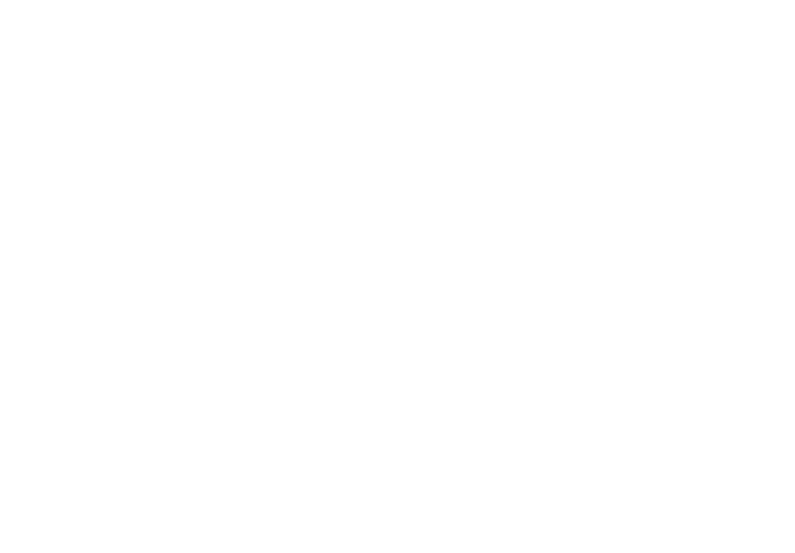
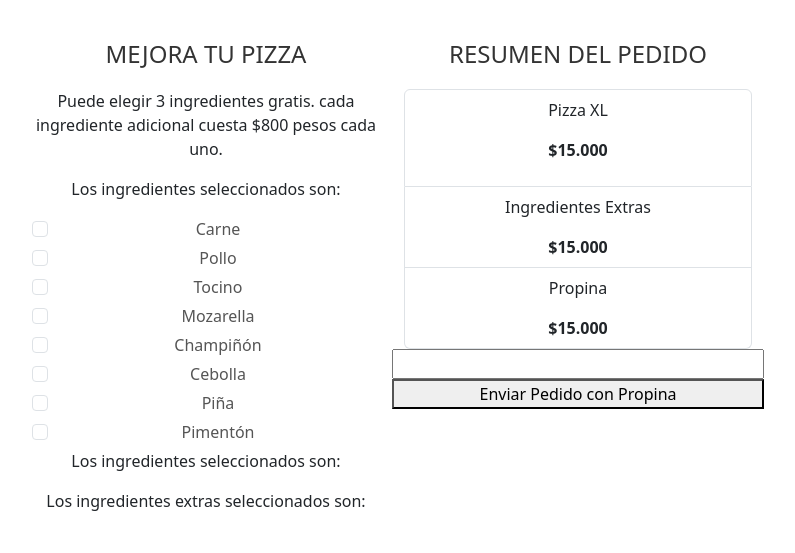
Before and after one commit to jordannadelahozarmijo/grupo14-master, a plain HTML site: page M4/M4S3/scr/index.html in a window 1280 px wide. Shown: the whole page, without its empty margins (248-1043 px from the left). Drawn offline with nearby package versions, Linux system fonts and the light colour scheme; files that its build step writes are made by us from their sources; files whose address does not match are found by name.

Commit message:
actualizacion

```diff
--- a/M4/M4S3/assets/js/main.js
+++ b/M4/M4S3/assets/js/main.js
@@ -15,3 +15,31 @@
 
     //utilizar el valor por defecto 1000 al seleccionar el input de propinas
         //Enviar alert de Propina enviada / Propina no enviada
+
+// Definir clase Pedido
+class Pedido {
+    constructor(total, propina = 1000) {
+        this.total = total;
+        this.propina = propina;
+    }
+
+    describir() {
+        return `Total: ${this.total}, Propina: ${this.propina}`;
+    }
+}
+
+// Definir clase Pizza que extiende de Pedido
+class Pizza extends Pedido {
+    // Definir constructor con parámetros adicionales y parámetros por defecto
+    constructor(total, propina, precio=15000,ingredientes) {
+        // Llamar al constructor de la clase padre con parámetros específicos
+        super(total, propina);
+        // Asignar valor a la propiedad precio
+        this.precio = precio;
+        this.ingredientes = ingredientes;
+    }
+
+    describir() {
+        return `Total: ${this.total}, Propina: ${this.propina}, Precio: ${this.precio}, Ingredientes ${this.ingredientes}.`;
+    }
+}
--- a/M4/M4S3/scr/index.html
+++ b/M4/M4S3/scr/index.html
@@ -1,4 +1,4 @@
-<html lang="en">
+<html lang="es">
 <head>
     <meta charset="UTF-8">
     <meta name="viewport" content="width=device-width, initial-scale=1.0">
@@ -14,8 +14,74 @@
         <!--Jumbotron-->
 
         <!--Contenido-->
-            <!--Utilizar radio button-->
+        <div class="container text-center">
+            <div class="row align-items-start">
+                <!--Primera Col-->
+                <div class="col">
+                    <div id="title">
+                        <h1>MEJORA TU PIZZA</h1>
 
+                        <P>Puede elegir 3 ingredientes gratis. cada ingrediente adicional cuesta $800 pesos cada uno.</P>
+                        <p>Los ingredientes seleccionados son:</p>
+
+                        <div class="form-check">
+                            <input class="form-check-input" type="checkbox" value="Carne" id="flexCheckDefault">
+                            <label class="form-check-label" for="flexCheckDefault">Carne</label>
+                        </div>
+                        <div class="form-check">
+                            <input class="form-check-input" type="checkbox" value="Pollo" id="flexCheckChecked">
+                            <label class="form-check-label" for="flexCheckChecked">Pollo</label>
+                        </div>
+                        <div class="form-check">
+                            <input class="form-check-input" type="checkbox" value="Tocino" id="flexCheckDefault">
+                            <label class="form-check-label" for="flexCheckDefault">Tocino</label>
+                        </div>
+                        <div class="form-check">
+                            <input class="form-check-input" type="checkbox" value="Mozarella" id="flexCheckChecked">
+                            <label class="form-check-label" for="flexCheckChecked">Mozarella</label>
+                        </div>
+                        <div class="form-check">
+                            <input class="form-check-input" type="checkbox" value="Champiñón" id="flexCheckDefault">
+                            <label class="form-check-label" for="flexCheckDefault">Champiñón</label>
+                        </div>
+                        <div class="form-check">
+                            <input class="form-check-input" type="checkbox" value="Cebolla" id="flexCheckChecked">
+                            <label class="form-check-label" for="flexCheckChecked">Cebolla</label>
+                        </div>
+                        <div class="form-check">
+                            <input class="form-check-input" type="checkbox" value="Piña" id="flexCheckDefault">
+                            <label class="form-check-label" for="flexCheckDefault">Piña</label>
+                        </div>
+                        <div class="form-check">
+                            <input class="form-check-input" type="checkbox" value="Pimentón" id="flexCheckChecked">
+                            <label class="form-check-label" for="flexCheckChecked">Pimentón</label>
+                        </div>
+                    </div>
+
+                    <p>Los ingredientes seleccionados son:</p>
+                    <span id="ingredientes_seleccionados"></span>
+
+                    <p>Los ingredientes extras seleccionados son:</p>
+                    <span id="ingredientes_extras"></span>
+
+                </div>
+                <!--Segunda Col-->
+                <div class="col">
+                    <div id="title">
+                        <h1>RESUMEN DEL PEDIDO</h1>
+                    </div>
+                    <ul class="list-group">
+                        <li class="list-group-item"><p class="izq">Pizza XL</p> <p class="der"><strong>$15.000</strong></p></li>
+                        <li class="list-group-item"><p class="izq">Ingredientes Extras</p> <span class="der"><strong>$15.000</strong></span></li>
+                        <li class="list-group-item"><p class="izq">Propina</p> <span class="der"><strong>$15.000</strong></span></li>
+                    </ul>
+                    <div class="row">
+                        <input type="number">
+                        <button>Enviar Pedido con Propina</button>
+                    </div>
+                </div>
+            </div>
+        </div>
     </div>
 
     <script type="module" src="../M4S3/js/main.js"></script>
```
